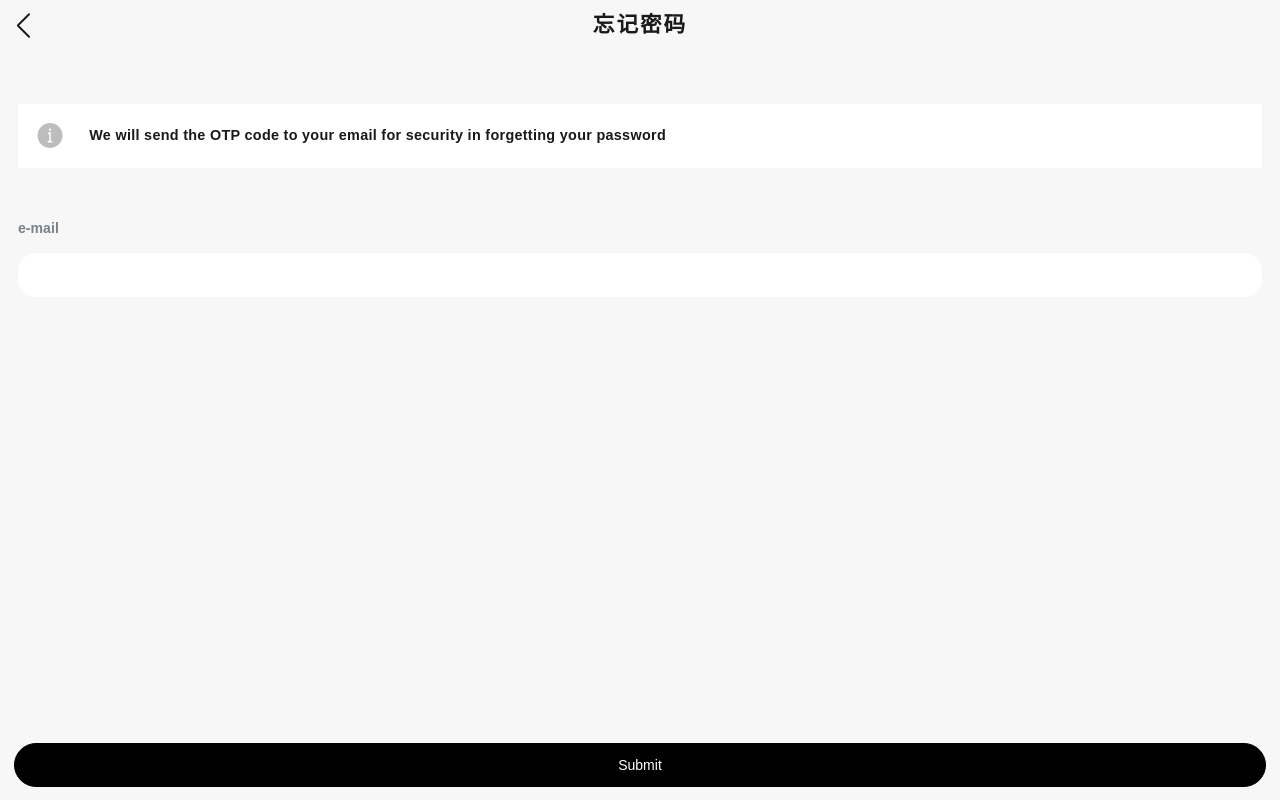
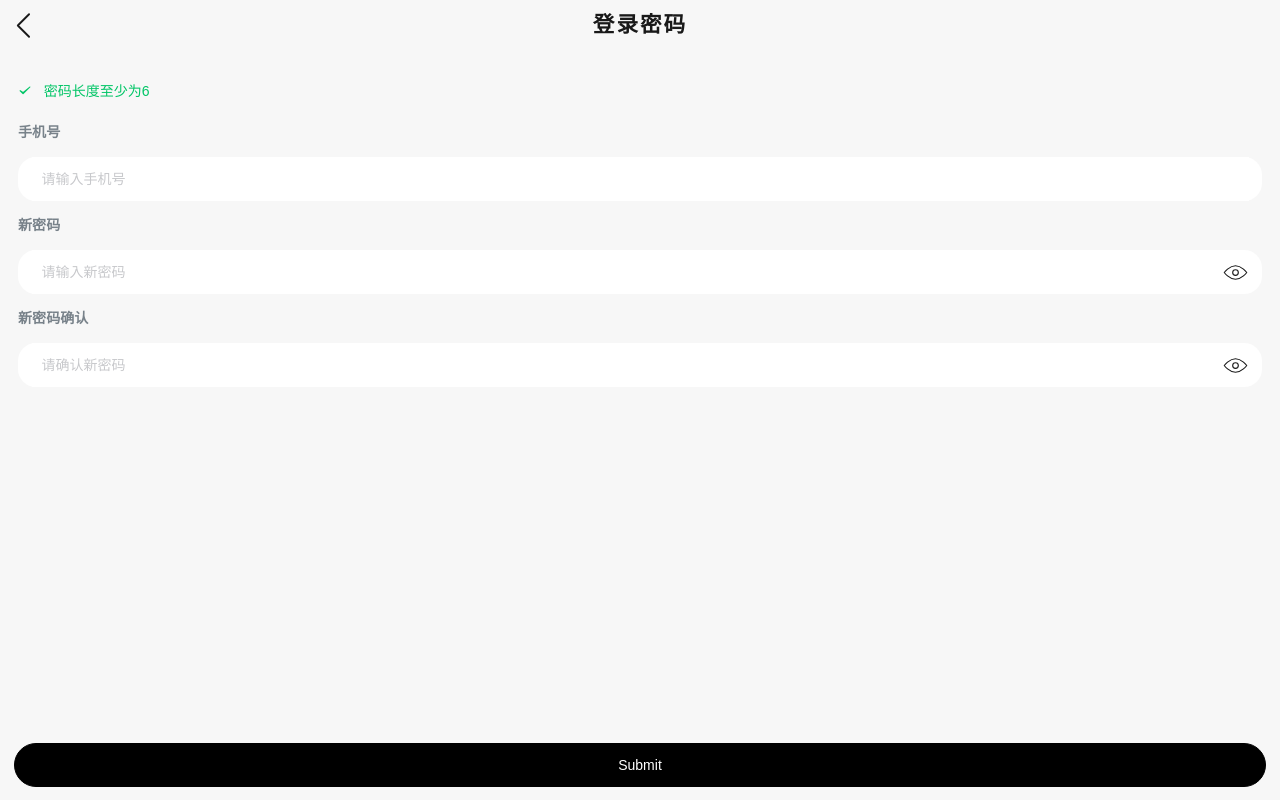
Before and after one commit to Jess-home/douyinshangcheng-yonghu, a Vue app: page /forgotPassword in a window 1280 px wide. Built offline with nearby package versions, Linux system fonts and the light colour scheme; a web font is replaced by a local one.

Commit message:
2024-04-25

```diff
--- a/src/views/ChangePayPwd/index.vue
+++ b/src/views/ChangePayPwd/index.vue
@@ -6,7 +6,7 @@
                 <div class="tips">
                     <div>
                     <van-icon name="success" />
-                    &nbsp; 密码长度必须为6,仅支持数字
+                    &nbsp; 密码长度必须为6位,仅支持数字
                     </div>
                     <div style="padding-top: 0.5em">
                     <van-icon name="success" />
@@ -17,20 +17,36 @@
                     :value="form.oldpassword"
                     label="旧密码"
                     placeholder="请输入旧密码"
-                    type="digit"
                     @blur="val=>form.oldpassword=val"
                     :rules="[{ validator:oldPwdValidator, trigger:'onSubmit' }]"
-                />
+                    :type="showPwd? 'text' : 'password'"
+                >
+                    <template #right>
+                        <icon-park
+                            :name="showPwd? 'preview-close-one' : 'preview-open'"
+                            size="1.5rem"
+                            @click.stop="showPwd = !showPwd"
+                        />
+                    </template>
+                </custom-input>
                 <custom-input
                     style="margin-top: 1.5rem"
                     :value="form.newpassword"
                     label="新密码"
                     required
-                    type="digit"
                     placeholder="请输入新密码"
                     @blur="val=>form.newpassword=val"
+                    :type="showNewPwd? 'text' : 'password'"
                     :rules="[{ validator:newPwdValidator, trigger:'onSubmit' }]"
-                />
+                >
+                    <template #right>
+                        <icon-park
+                            :name="showNewPwd? 'preview-close-one' : 'preview-open'"
+                            size="1.5rem"
+                            @click.stop="showNewPwd = !showNewPwd"
+                        />
+                    </template>
+                </custom-input>
             </div>
             <div class="bottom">
                 <van-button round block color="#191919"  native-type="submit">
@@ -49,6 +65,8 @@ const form=ref({
     newpassword:undefined,
     is_verify:'0'   //  默认设置支付密码
 })
+const showPwd = ref(false)
+const showNewPwd=ref(false)
 const oldPwdValidator=val=>{
     if(val){
         if(val.length!==6){
--- /dev/null
+++ b/src/views/ForgotPassword/backup.vue
@@ -0,0 +1,86 @@
+<template>
+  <div class="container">
+    <App-Header title="忘记密码" />
+    <van-form @submit="handlerGoChangePwd">
+    <div class="content">
+      <div class="forgot-content-top">
+        <div class="forgot-tip">
+          <van-icon color="#bdbdbd" size="28px" name="info" />
+          <div class="tip-words">
+            We will send the OTP code to your email for security in forgetting your password
+          </div>
+        </div>
+        <div class="forms">
+          <custom-input
+            :value="form.email" label="e-mail"
+            @blur="(val) => (form.email = val)"
+            :rules="[{ validator:emailValidator, trigger:'onSubmit' }]"
+          />
+        </div>
+      </div>
+    </div>
+    <div class="bottom">
+      <van-button round block color="#000000" native-type="submit"> Submit </van-button>
+    </div>
+    </van-form>
+  </div>
+</template>
+<script setup>
+import AppHeader from '@/components/CustomNavBar/index.vue'
+import CustomInput from '@/components/Input/index.vue'
+import toast from '@/utils/toast.js'
+import { regEmail } from '@/utils/regExp.js'
+const form=ref({
+  email:undefined
+})
+const emailValidator=val=>{
+    if(!val){
+        return '请填写邮箱'
+    }else{
+        if(!regEmail(val)){
+            return '请填写正确的邮箱'
+        }
+        return true
+    }
+}
+const router=useRouter()
+const handlerGoChangePwd=()=>{
+  router.push({name:'ChangePassword'})
+}
+</script>
+<style lang="scss" scoped>
+@import url('@/assets/style/main.scss');
+.container {
+  padding: 0;
+  .content {
+    height: calc(100dvh - 120px);
+    display: flex;
+    flex-direction: column;
+    justify-content: space-between;
+    .forgot-content-top {
+      padding: 2rem 0 1rem 0;
+      .forgot-tip {
+        padding: 1rem;
+        background: #ffffff;
+        display: flex;
+        flex-direction: row;
+        align-items: center;
+        .tip-words {
+          padding-left: 1.4rem;
+          font-size: 0.8rem;
+          font-weight: 600;
+          letter-spacing: 0.3px;
+          line-height: 1.4rem;
+          color: #191919;
+        }
+      }
+    }
+    .forms {
+      padding-top: 2rem;
+      ::v-deep(.van-cell) {
+        border-radius: 0 !important;
+      }
+    }
+  }
+}
+</style>
--- a/src/views/ForgotPassword/index.vue
+++ b/src/views/ForgotPassword/index.vue
@@ -1,82 +1,139 @@
 <template>
     <div class="container">
-    <App-Header title="忘记密码" />
-    <van-form @submit="handlerGoChangePwd">
+        <nav-bar title="登录密码" />
+        <van-form @submit="handlerChangePwd">
         <div class="content">
-      <div class="forgot-content-top">
-        <div class="forgot-tip">
-          <van-icon color="#bdbdbd" size="28px" name="info" />
-          <div class="tip-words">
-            We will send the OTP code to your email for security in forgetting your password
+            <div class="forms">
+            <div class="tips">
+                <div>
+                <van-icon name="success" />
+                &nbsp; 密码长度至少为6
                 </div>
             </div>
-        <div class="forms">
-          <custom-input
-            :value="form.email" label="e-mail"
-            @blur="(val) => (form.email = val)"
-            :rules="[{ validator:emailValidator, trigger:'onSubmit' }]"
+            <Custom-Input
+                label="手机号"
+                :value="form.mobile"
+                @blur="(val) => (form.mobile = val)"
+                type="digit"
+                placeholder="请输入手机号"
+                :rules="[{ validator:mobileValidator, trigger:'onSubmit' }]"
+            >
+            </Custom-Input>
+            <Custom-Input
+                label="新密码"
+                :value="form.newPassword"
+                @blur="(val) => (form.newPassword = val)"
+                :type="showNewPwd? 'text' : 'password'"
+                placeholder="请输入新密码"
+                :rules="[{ validator:newPwdValidator, trigger:'onSubmit' }]"
+            >
+                <template #right>
+                <icon-park
+                    :name="showNewPwd? 'preview-close-one' : 'preview-open'"
+                    size="1.5rem"
+                    @click.stop="showNewPwd = !showNewPwd"
                 />
-        </div>
+                </template>
+            </Custom-Input>
+            <Custom-Input
+                label="新密码确认"
+                :value="form.repeatPwd"
+                @blur="(val) => (form.repeatPwd = val)"
+                :type="showRepNewPwd? 'text' : 'password'"
+                placeholder="请确认新密码"
+                :rules="[{ validator:repeatNewPwdValidator, trigger:'onSubmit' }]"
+            >
+                <template #right>
+                <icon-park
+                    :name="showRepNewPwd? 'preview-close-one' : 'preview-open'"
+                    size="1.5rem"
+                    @click.stop="showRepNewPwd = !showRepNewPwd"
+                />
+                </template>
+            </Custom-Input>
             </div>
         </div>
         <div class="bottom">
-      <van-button round block color="#000000" native-type="submit"> Submit </van-button>
+            <van-button
+            round block color="#000000"
+            native-type="submit"
+            > Submit </van-button>
         </div>
         </van-form>
     </div>
 </template>
 <script setup>
-import AppHeader from '@/components/CustomNavBar/index.vue'
+import NavBar from '@/components/CustomNavBar/index.vue'
 import CustomInput from '@/components/Input/index.vue'
 import toast from '@/utils/toast.js'
-import { regEmail } from '@/utils/regExp.js'
-const form=ref({
-  email:undefined
+import { resetpwd } from '@/api/user.js'
+import useUserStore from '@/stores/modules/user.js'
+const userStore = useUserStore()
+const form = ref({
+    mobile:undefined,
+    newPassword: undefined,
+    repeatPwd: undefined
 })
-const emailValidator=val=>{
+const showPwd = ref(false)
+const showNewPwd=ref(false)
+const showRepNewPwd = ref(false)
+const mobileValidator=val=>{
     if(!val){
-        return '请填写邮箱'
+        return '请输入手机号'
+    }
+}
+const newPwdValidator = (val) => {
+    if(!val){
+            return '请输入新密码'
     }else{
-        if(!regEmail(val)){
-            return '请填写正确的邮箱'
+        if(val.length < 6){
+            return '请按要求填写密码'
+        }
+        return true
+    }
+}
+const repeatNewPwdValidator = (val) => {
+if(!val){
+        return '请确认新密码'
+}else{
+    if(val !== form.value.newPassword){
+        return '两次密码不一致'
     }
     return true
 }
 }
 const router=useRouter()
-const handlerGoChangePwd=()=>{
-  router.push({name:'ChangePassword'})
+const handlerChangePwd = () => {
+toast.loading()
+resetpwd({
+    newpassword:form.value.newPassword,
+    mobile:form.value.mobile,
+}).then(res=>{
+    toast.success('修改成功')
+    userStore.afterRePwd().then(()=>{
+        router.push({name:'Login'})
+    })
+}).catch(err=>err)
 }
 </script>
 <style lang="scss" scoped>
 @import url('@/assets/style/main.scss');
 .container {
     padding: 0;
+    overflow-y: hidden;
     .content {
-    height: calc(100dvh - 120px);
+        overflow-y: auto;
+        padding-top: 1rem;
+        height: calc(100dvh - (50px + 70px));
+        .forms {
+            .tips {
+                padding: 1.2em 0 0.5em 0;
                 display: flex;
                 flex-direction: column;
-    justify-content: space-between;
-    .forgot-content-top {
-      padding: 2rem 0 1rem 0;
-      .forgot-tip {
-        padding: 1rem;
-        background: #ffffff;
-        display: flex;
-        flex-direction: row;
-        align-items: center;
-        .tip-words {
-          padding-left: 1.4rem;
-          font-size: 0.8rem;
-          font-weight: 600;
-          letter-spacing: 0.3px;
-          line-height: 1.4rem;
-          color: #191919;
+                font-size: 0.8em;
+                font-weight: 500;
+                color: rgba(0, 197, 102, 1);
             }
-      }
-    }
-    .forms {
-      padding-top: 2rem;
             ::v-deep(.van-cell) {
                 border-radius: 0 !important;
             }
--- a/src/views/Setting/index.vue
+++ b/src/views/Setting/index.vue
@@ -15,11 +15,11 @@ import useUserStore from '@/stores/modules/user.js'
 import { showConfirmDialog } from 'vant'
 import toast from '@/utils/toast.js'
 const menus = ref([
-  {
-    name: '忘记密码',
-    iconName: 'setting-two',
-    routeName: 'ForgotPassword'
-  },
+  // {
+  //   name: '忘记密码',
+  //   iconName: 'setting-two',
+  //   routeName: 'ForgotPassword'
+  // },
   {
     name: '修改密码',
     iconName: 'shield',
```
Lines whose indentation alone changed are shown as unchanged.
